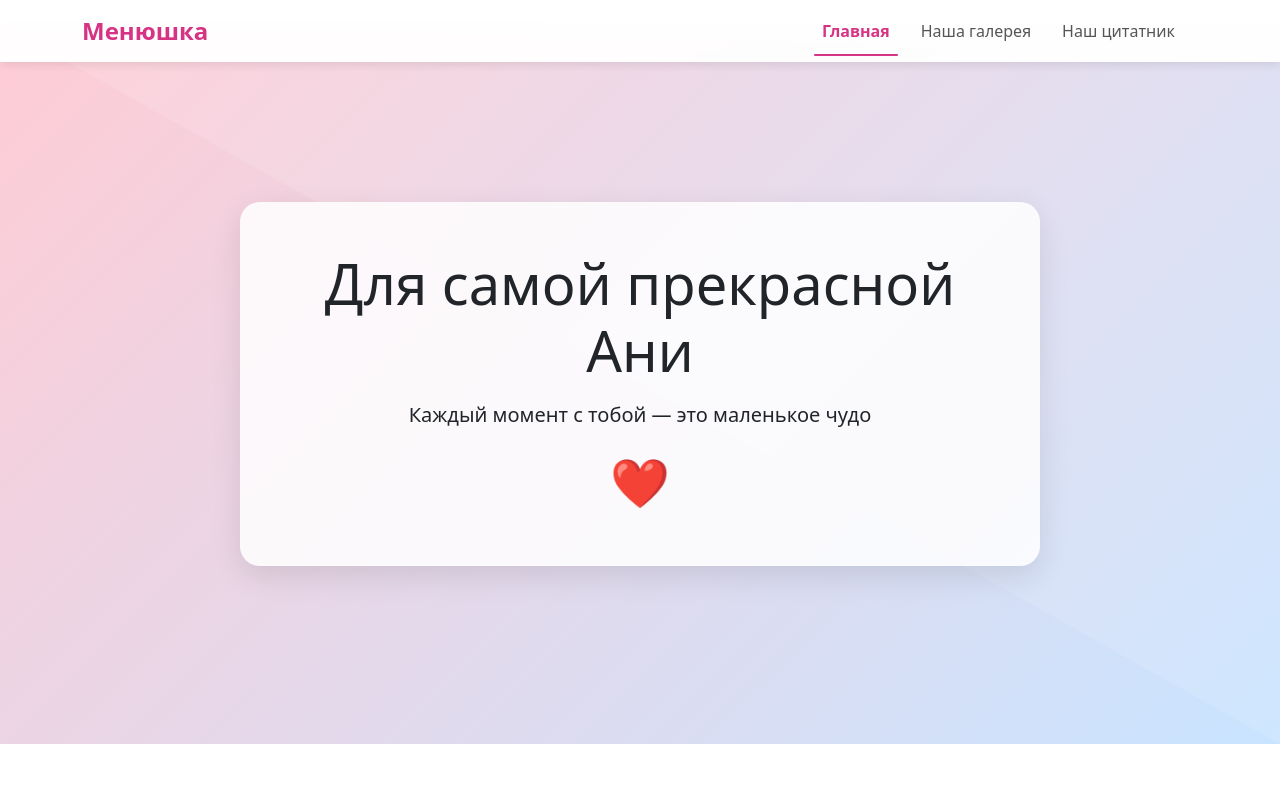
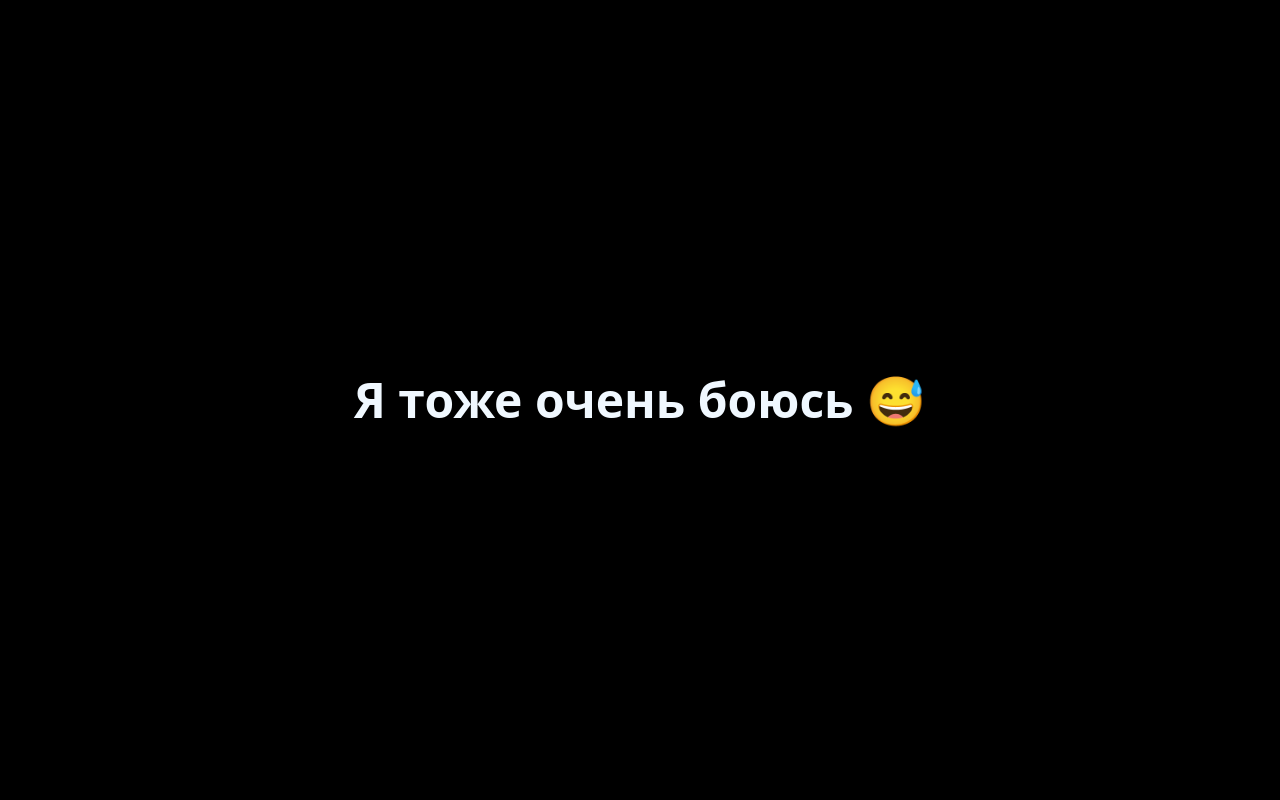
Before and after one commit to StorableO/PresentForAnia, a React (Vite) app in the folder Frontend/: page / in a window 1280 px wide. Shown: the top 800 px of the page. Built offline with nearby package versions, Linux system fonts and the light colour scheme.

Commit message:
Update App.jsx

```diff
--- a/Frontend/src/App.jsx
+++ b/Frontend/src/App.jsx
@@ -16,7 +16,7 @@ import { quotesData } from  './components/ResourcesInfo/quotes';
 import { videoMoments } from './components/ResourcesInfo/videoText';
 
 function App() {
-  const [isAnimationDone, setIsAnimationDone] = useState(true);
+  const [isAnimationDone, setIsAnimationDone] = useState(false);
   const [activePage, setActivePage] = useState('home');
 
   const [quotes, setQuotes] = useState(quotesData);
```
